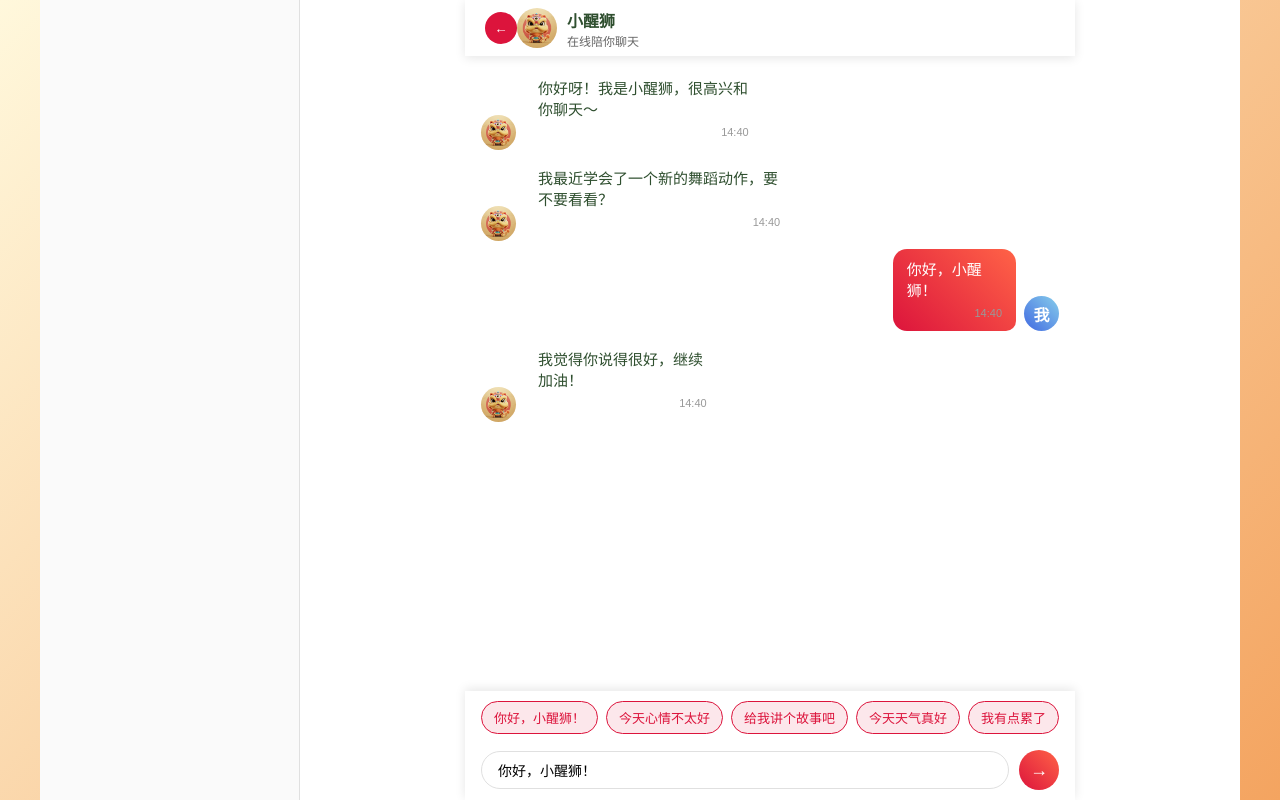
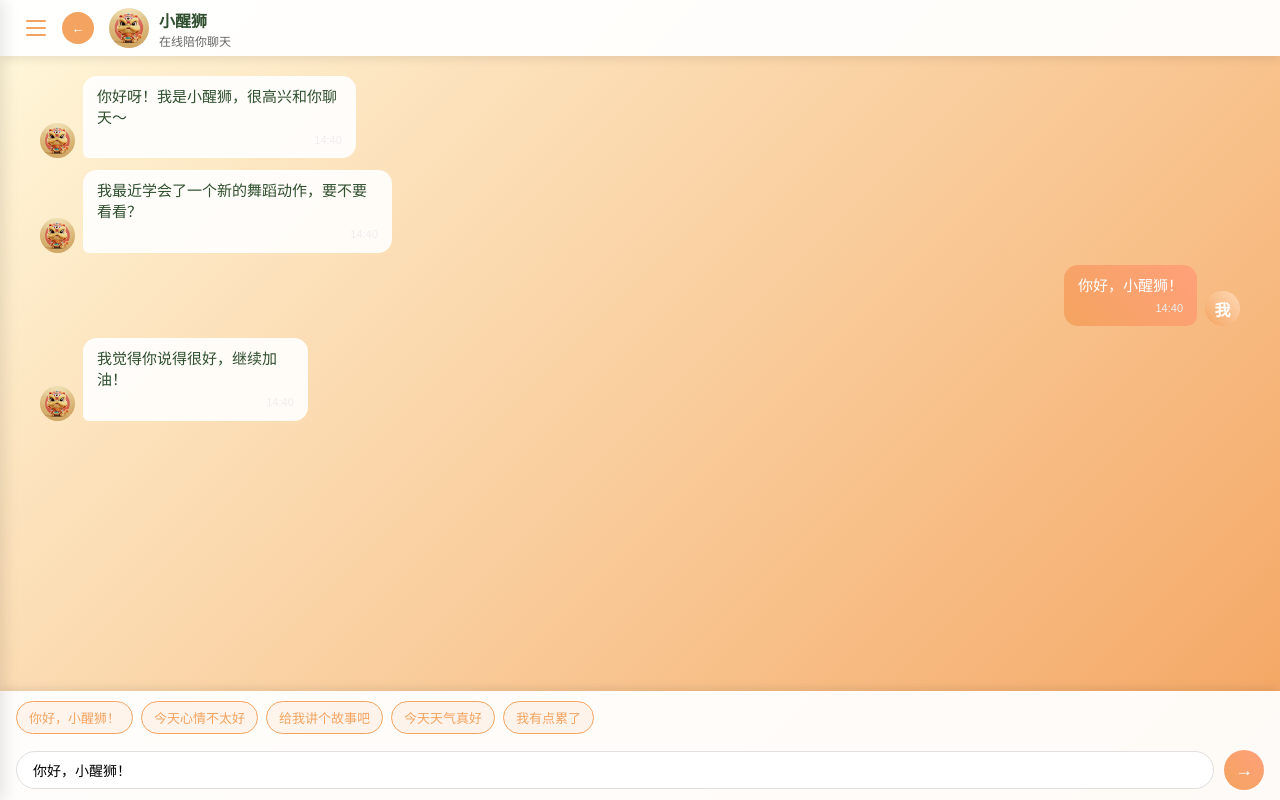
Before and after one commit to jim09-my/lion, a plain HTML site: page chat.html in a window 1280 px wide. Both pictures are taken after a click on the element "你好，小醒狮！". Drawn offline with nearby package versions, Linux system fonts and the light colour scheme.

Commit message:
feat(chat): 添加可折叠的侧边栏聊天记录面板
- 实现侧边栏导航面板的展开/折叠功能
- 新增聊天记录列表展示历史消息
- 调整主聊天区域布局以适应侧边栏
- 更新UI样式使用橙色主题

```diff
--- a/chat.html
+++ b/chat.html
@@ -18,14 +18,93 @@
             background: linear-gradient(135deg, #FFF8DC 0%, #F4A460 100%);
             min-height: 100vh;
             overflow-x: hidden;
+            position: relative; /* For side nav positioning */
+        }
+
+        /* 新增：左侧导航面板 */
+        .side-nav {
+            position: fixed;
+            top: 0;
+            left: 0;
+            width: 280px;
+            height: 100%;
+            background: #FFF8DC;
+            box-shadow: 4px 0 15px rgba(0, 0, 0, 0.1);
+            transform: translateX(-100%);
+            transition: transform 0.3s ease-in-out;
+            z-index: 1100;
+            display: flex;
+            flex-direction: column;
+        }
+
+        .side-nav.open {
+            transform: translateX(0);
+        }
+
+        .side-nav-header {
+            padding: 15px 20px;
+            display: flex;
+            justify-content: space-between;
+            align-items: center;
+            border-bottom: 1px solid #e0e0e0;
+            flex-shrink: 0;
+        }
+
+        .side-nav-header h3 {
+            font-size: 16px;
+            color: #2F4F2F;
+        }
+
+        .close-nav-btn {
+            background: none;
+            border: none;
+            font-size: 24px;
+            cursor: pointer;
+            color: #999;
+        }
+
+        .chat-history-list {
+            flex: 1;
+            overflow-y: auto;
+            padding: 10px;
+        }
+
+        .history-item {
+            padding: 12px 15px;
+            border-bottom: 1px solid #f0f0f0;
+            cursor: pointer;
+            transition: background 0.2s ease;
+        }
+
+        .history-item:hover {
+            background: #f5f5f5;
+        }
+
+        .history-item-date {
+            font-size: 12px;
+            color: #888;
+            margin-bottom: 5px;
+        }
+
+        .history-item-preview {
+            font-size: 14px;
+            color: #333;
+            white-space: nowrap;
+            overflow: hidden;
+            text-overflow: ellipsis;
         }
 
         .chat-container {
             margin: 0 auto;
-            min-height: 100vh;
+            height: 100vh; /* Full height */
             display: flex;
             flex-direction: column;
-            background: rgba(255, 255, 255, 0.1);
+            background: transparent; /* Make it transparent to see the body gradient */
+            transition: transform 0.3s ease-in-out;
+        }
+
+        body.side-nav-open .chat-container {
+            transform: translateX(280px);
         }
 
         /* 顶部导航 */
@@ -36,44 +115,40 @@
             padding: 15px 20px;
             display: flex;
             align-items: center;
-            /* gap: 15px; */
             box-shadow: 0 2px 10px rgba(0, 0, 0, 0.1);
-            /* position: sticky; */
             font-size: 16px;
             font-weight: 500;
-            /* top: 0;
-            z-index: 100; */
+            position: relative;
+            z-index: 1000;
         }
 
-        /* === 新增：页面级框架 === */
-        .chat-page {
+        /* 新增：导航切换按钮 (汉堡菜单) */
+        .nav-toggle-btn {
+            width: 32px;
+            height: 32px;
+            background: none;
+            border: none;
+            cursor: pointer;
             display: flex;
-            /* 左右分栏 */
-            max-width: 1200px;
-            /* 电脑端可再放大 */
-            margin: 0 auto;
-            height: 100vh;
-            /* 撑满屏幕 */
-            background: #fff;
-            /* 底板白，不破坏你渐变 */
+            flex-direction: column;
+            justify-content: space-around;
+            padding: 6px;
+            margin-right: 10px; /* 与返回按钮的间距 */
         }
 
-        /* 左侧先空着，只占宽度 */
-        .history-placeholder {
-            width: 260px;
-            /* 和历史栏同宽，以后直接替换 */
-            flex-shrink: 0;
-            background: #fafafa;
-            /* 与右侧聊天气泡区分即可 */
-            border-right: 1px solid #e0e0e0;
+        .nav-toggle-btn span {
+            display: block;
+            width: 100%;
+            height: 2px;
+            background: #F4A460;
+            border-radius: 2px;
+            transition: all 0.3s ease;
         }
-
-
 
         .back-btn {
             width: 32px;
             height: 32px;
-            background: #DC143C;
+            background: #F4A460; /* Orange button */
             border: none;
             border-radius: 50%;
             color: white;
@@ -85,7 +160,7 @@
         }
 
         .back-btn:hover {
-            background: #B91C3C;
+            background: #DA8C4B; /* Darker orange on hover */
             transform: scale(1.05);
         }
 
@@ -94,6 +169,7 @@
             align-items: center;
             gap: 10px;
             flex: 1;
+            margin-left: 15px;
         }
 
         .lion-avatar {
@@ -118,12 +194,12 @@
         /* 聊天内容区域 */
         .chat-messages {
             flex: 1;
-            padding: 12px 16px 0;
+            padding: 20px 40px; /* 增加左右内边距 */
             overflow-y: auto;
             display: flex;
             flex-direction: column;
-            gap: 8px;
-            min-height: 400px;
+            gap: 12px; /* 增加消息间距 */
+            width: 100%; /* 宽度自适应 */
         }
 
         .message {
@@ -173,7 +249,7 @@
         }
 
         .user-message .message-avatar {
-            background: linear-gradient(45deg, #4169E1, #87CEEB);
+            background: linear-gradient(45deg, #F4A460, #FFDAB9); /* Orange gradient for user avatar */
             display: flex;
             align-items: center;
             justify-content: center;
@@ -183,7 +259,7 @@
         }
 
         .message-content {
-            max-width: 70%;
+            max-width: 80%; /* 增加消息气泡的最大宽度 */
             padding: 10px 14px;
             border-radius: 14px;
             font-size: 15px;
@@ -198,14 +274,14 @@
         }
 
         .user-message .message-content {
-            background: linear-gradient(45deg, #DC143C, #FF6347);
+            background: linear-gradient(45deg, #F4A460, #FFA07A); /* Orange gradient for user message */
             color: white;
             border-bottom-right-radius: 10px;
         }
 
         .message-time {
             font-size: 11px;
-            color: #999;
+            color: #eee; /* Lighter time color for better contrast on orange */
             margin-top: 5px;
             text-align: right;
         }
@@ -255,9 +331,9 @@
         }
 
         .quick-response {
-            background: rgba(220, 20, 60, 0.1);
-            border: 1px solid #DC143C;
-            color: #DC143C;
+            background: rgba(244, 164, 96, 0.1); /* Light orange background */
+            border: 1px solid #F4A460; /* Orange border */
+            color: #F4A460; /* Orange text */
             padding: 6px 12px;
             border-radius: 20px;
             font-size: 13px;
@@ -268,7 +344,7 @@
         }
 
         .quick-response:hover {
-            background: #DC143C;
+            background: #F4A460; /* Orange background on hover */
             color: white;
             transform: translateY(-2px);
         }
@@ -291,14 +367,14 @@
         }
 
         .message-input:focus {
-            border-color: #DC143C;
-            box-shadow: 0 0 0 3px rgba(220, 20, 60, 0.1);
+            border-color: #F4A460; /* Orange focus border */
+            box-shadow: 0 0 0 3px rgba(244, 164, 96, 0.2); /* Orange focus shadow */
         }
 
         .send-btn {
             width: 40px;
             height: 40px;
-            background: linear-gradient(45deg, #DC143C, #FF6347);
+            background: linear-gradient(45deg, #F4A460, #FFA07A); /* Orange gradient for send button */
             border: none;
             border-radius: 50%;
             color: white;
@@ -313,7 +389,7 @@
 
         .send-btn:hover {
             transform: scale(1.05);
-            box-shadow: 0 4px 15px rgba(220, 20, 60, 0.3);
+            box-shadow: 0 4px 15px rgba(244, 164, 96, 0.4); /* Orange shadow on hover */
         }
 
         .send-btn:disabled {
@@ -399,13 +475,25 @@
 </head>
 
 <body>
-    <!-- 新增外层 -->
-    <div class="chat-page">
-        <!-- 左侧占位栏：今天只留空 -->
-        <aside class="history-placeholder"></aside>
-        <div class="chat-container">
+    <!-- 新增：左侧聊天记录导航 -->
+    <div class="side-nav" id="sideNav">
+        <div class="side-nav-header">
+            <h3>聊天记录</h3>
+            <button class="close-nav-btn" id="closeNavBtn">&times;</button>
+        </div>
+        <div class="chat-history-list" id="chatHistoryList">
+            <!-- 历史记录将通过JS动态加载 -->
+        </div>
+    </div>
+
+    <div class="chat-container" id="chatContainer">
         <!-- 顶部导航 -->
         <div class="chat-header">
+            <button class="nav-toggle-btn" id="navToggleBtn">
+                <span></span>
+                <span></span>
+                <span></span>
+            </button>
             <button class="back-btn" onclick="window.location.href='index.html'">
                 ←
             </button>
@@ -531,6 +619,7 @@
 
                     // 加载历史消息
                     this.loadMessages();
+                    this.loadChatHistory(); // 新增：加载聊天记录到侧边栏
 
                     // 主动发起对话
                     setTimeout(() => {
@@ -539,6 +628,14 @@
                 }
 
                 bindEvents() {
+                    const navToggleBtn = document.getElementById('navToggleBtn');
+                    const closeNavBtn = document.getElementById('closeNavBtn');
+                    const sideNav = document.getElementById('sideNav');
+
+                    // 切换导航面板
+                    navToggleBtn.addEventListener('click', () => this.toggleNav(true));
+                    closeNavBtn.addEventListener('click', () => this.toggleNav(false));
+
                     // 发送按钮
                     document.getElementById('sendBtn').addEventListener('click', () => {
                         this.sendMessage();
@@ -558,6 +655,43 @@
                             this.sendUserMessage(message);
                             document.getElementById('messageInput').value = message;
                         });
+                    });
+                }
+
+                toggleNav(open) {
+                    const sideNav = document.getElementById('sideNav');
+                    const body = document.body;
+                    if (open) {
+                        sideNav.classList.add('open');
+                        body.classList.add('side-nav-open');
+                    } else {
+                        sideNav.classList.remove('open');
+                        body.classList.remove('side-nav-open');
+                    }
+                }
+
+                loadChatHistory() {
+                    const historyList = document.getElementById('chatHistoryList');
+                    historyList.innerHTML = ''; // 清空现有列表
+
+                    if (this.messages.length === 0) {
+                        historyList.innerHTML = '<div class="history-item"><p class="history-item-preview">暂无聊天记录</p></div>';
+                        return;
+                    }
+
+                    // 简单地按顺序显示所有消息
+                    this.messages.forEach(msg => {
+                        const item = document.createElement('div');
+                        item.className = 'history-item';
+
+                        const date = new Date(msg.time);
+                        const formattedDate = `${date.getFullYear()}-${(date.getMonth() + 1).toString().padStart(2, '0')}-${date.getDate().toString().padStart(2, '0')} ${date.getHours().toString().padStart(2, '0')}:${date.getMinutes().toString().padStart(2, '0')}`;
+
+                        item.innerHTML = `
+                            <div class="history-item-date">${formattedDate}</div>
+                            <p class="history-item-preview"><strong>${msg.sender === 'user' ? '我' : '小醒狮'}:</strong> ${msg.text}</p>
+                        `;
+                        historyList.appendChild(item);
                     });
                 }
 
```
Lines whose indentation alone changed are shown as unchanged.
